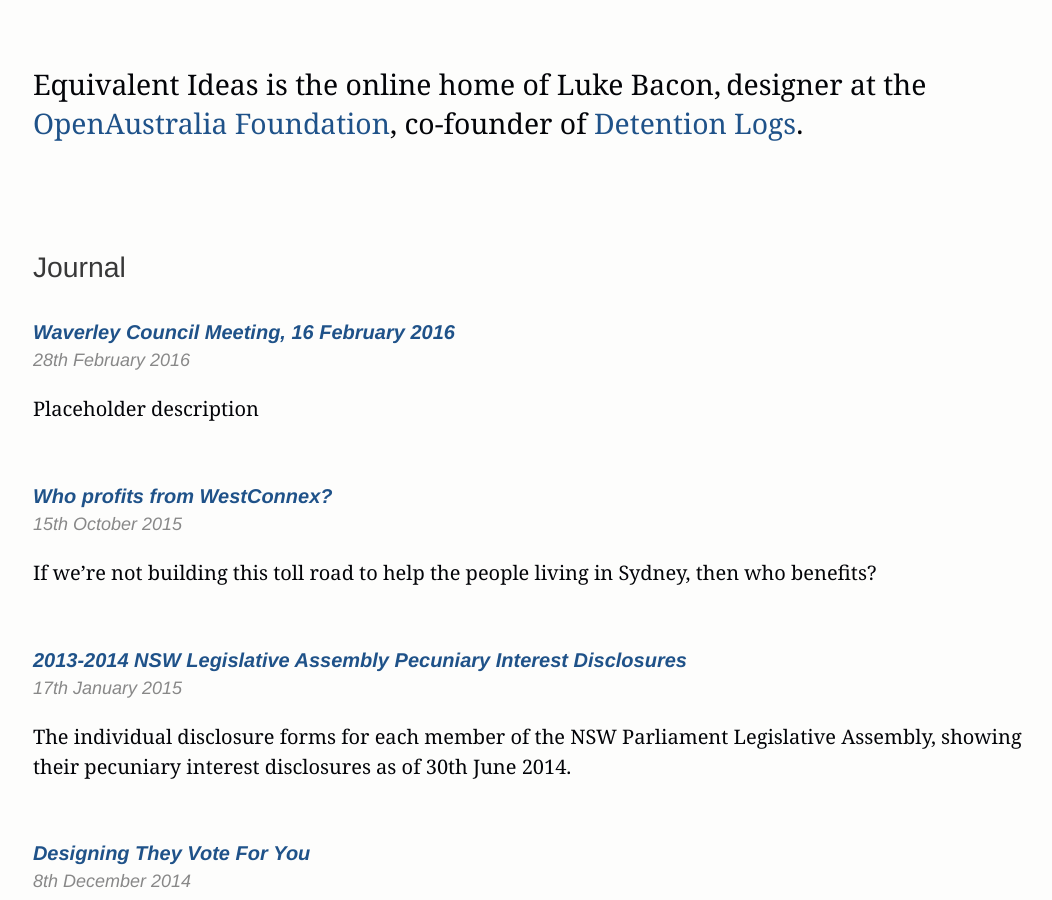
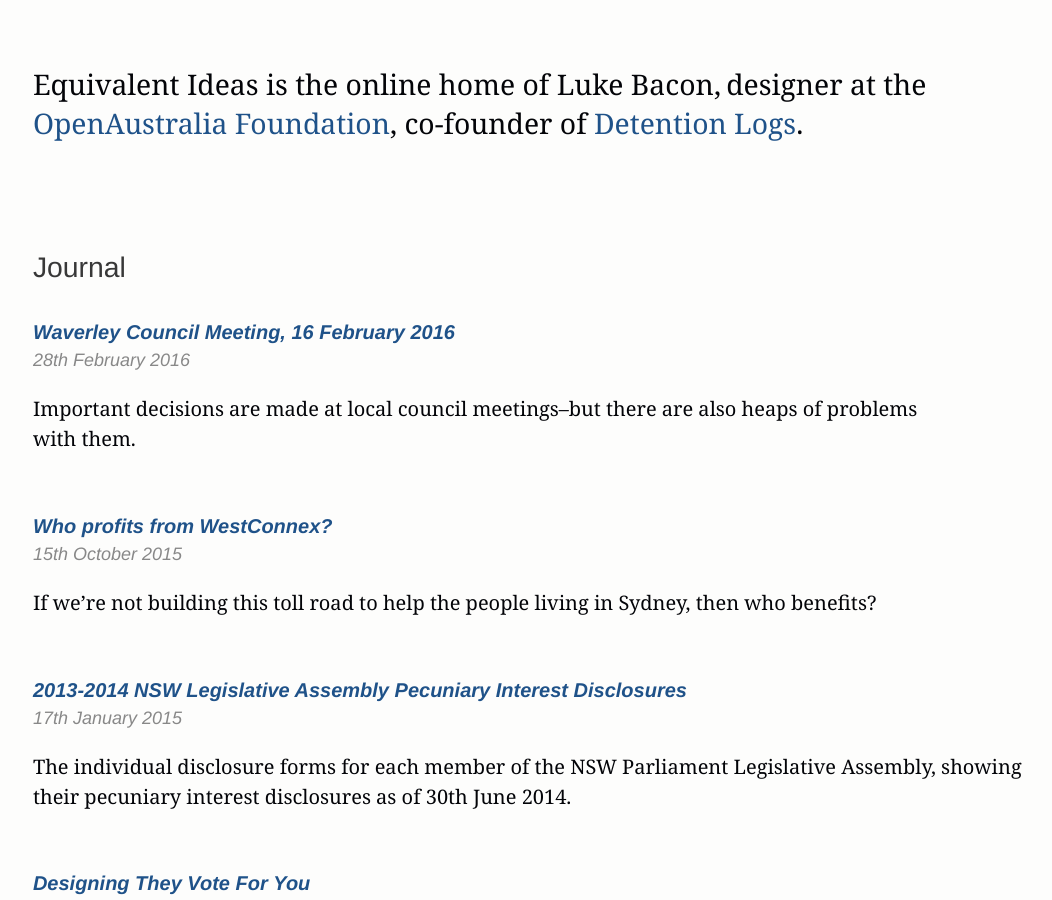
Before and after one commit to equivalentideas/home, a Jekyll site: the page built from index.html, in a window 1280 px wide and 900 px high. Shown: the whole window, without its empty margins (112-1164 px from the left). Built offline with Jekyll 4.4.1, drawn with Linux system fonts in a browser that asks for light colours; nearby versions of some CDN libraries.

Commit message:
Add post description

```diff
--- a/_posts/2016-02-29-waverley-council-meeting.markdown
+++ b/_posts/2016-02-29-waverley-council-meeting.markdown
@@ -3,7 +3,7 @@
 title:  "Waverley Council Meeting, 16 February 2016"
 date:   2016-02-28 07:08:00 +1100
 categories: journal
-description: "Placeholder description"
+description: "Important decisions are made at local council meetings–but there are also heaps of problems with them."
 comments: true
 thumbnail: /assets/2013-12-27-Bondi-Surf-Pavilion-by-Alex-Proimos-compressor.jpg
 ---
```
